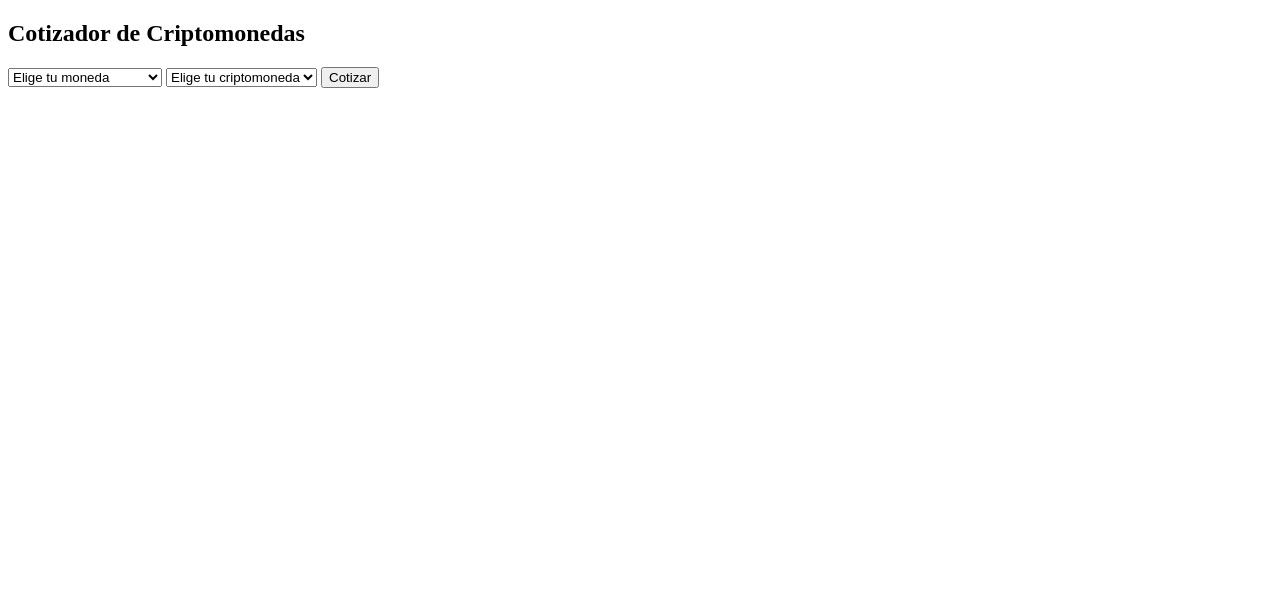
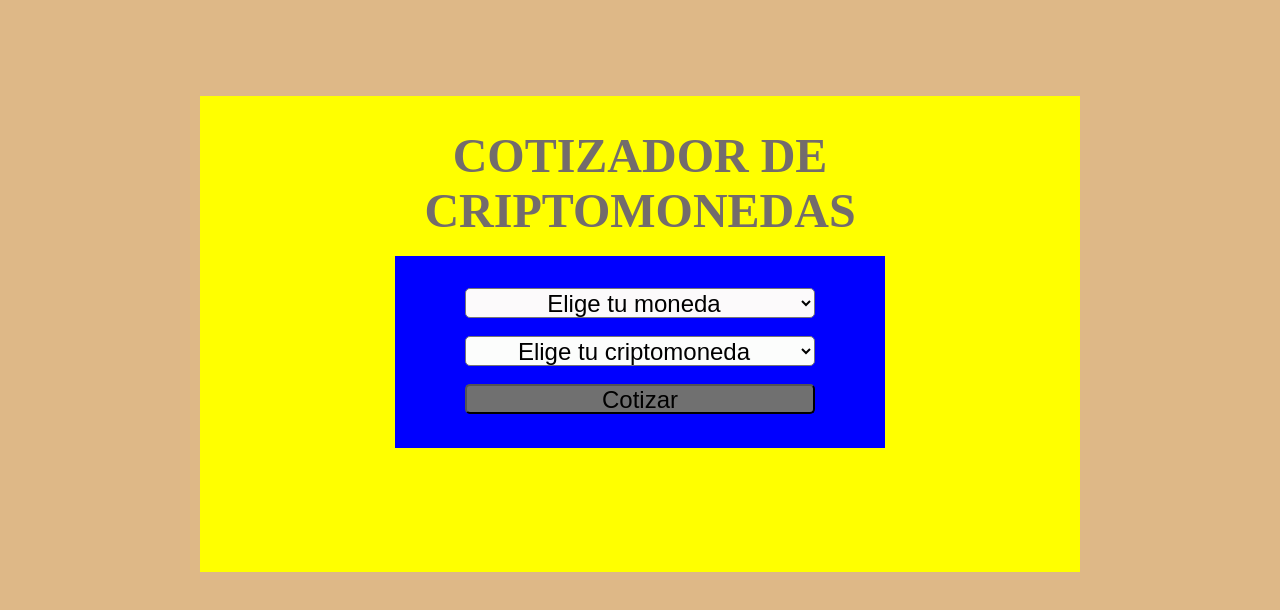
Before and after one commit to Brianbrowncoopman/api_cripto_js, a plain HTML site: page index.html in a window 1280 px wide. Drawn offline with Linux system fonts and the light colour scheme; no server answers.

Commit message:
23:41 20-8

```diff
--- a/index.html
+++ b/index.html
@@ -11,23 +11,25 @@
 <body>
     <section class="main-section">
         <h2>Cotizador de Criptomonedas</h2>
+        <br>
         <div class="container">
-            <div class="image-side"></div>
             <div class="form-side">
                 <form action="" id="form-search">
                     <select id="moneda" name="moneda">
-                        <option value="">Elige tu moneda</option>
-                        <option value="USD">Dolar Estadounidense</option>
-                        <option value="MXN">Peso Mexicano</option>
-                        <option value=">ClP">Peso Chileno</option>
-                        <option value="EUR">Euros</option>
+                        <option value ="">Elige tu moneda</option>
+                        <option value ="USD">Dolar Estadounidense</option>
+                        <option value ="MXN">Peso Mexicano</option>
+                        <option value ="CLP">Peso Chileno</option>
+                        <option value ="EUR">Euros</option>
                     </select>
-
-                    <select id="criptomonedas" name="criptomoneda">
-                        <option value="" >Elige tu criptomoneda</option>
+                    <br>
+                    <br>
+                    <select id ="criptomonedas" name="criptomoneda">
+                        <option value ="" >Elige tu criptomoneda</option>
                     </select>
-
-                    <input class="" type="submit" value="Cotizar" />
+                    <br>
+                    <br>
+                    <input class ="charge" type ="submit" value ="Cotizar" />
                     <div class="container-answer"></div>
                     <!-- <div class="display-info">
                         <p class="main-price">Precio: <span>$433.33</span></p>
--- a/style.css
+++ b/style.css
@@ -0,0 +1,68 @@
+*{
+    padding: 0;
+    margin: 0;
+}
+
+body {
+    background-color: burlywood;
+    padding: 6rem;
+
+    justify-items: center;
+    align-items: center;
+}
+
+.main-section {
+    width: 75%;
+    height: 25.75rem;
+    padding: 2rem;
+    background-color: yellow;
+    display: flex;
+    flex-direction: column;
+    align-items: center;
+    justify-items: center;
+}
+
+.main-section h2 {
+    text-transform: uppercase;
+    color: #736c6c;
+    font-size: 300%;
+    text-align: center;
+}
+
+.container {
+    width: 60%;
+    height: 10rem;
+    background-color: blue;
+    padding-top: 2rem;
+    display: flex;
+    flex-direction: column;
+    justify-items: center;
+    gap: 30px;
+    align-items: center;
+    text-align: center;
+}
+
+#moneda {
+    width: 350px;
+    height: 30px;
+    background-color: rgb(252, 250, 251);
+    border-radius: 5px;
+    font-size: 150%;
+    text-align: center;
+}
+
+#criptomonedas {
+    width: 350px;
+    height: 30px;
+    background-color: rgb(252, 253, 252);
+    border-radius: 5px;
+    font-size: 150%;
+    text-align: center;
+}
+input {
+    width: 350px;
+    height: 30px;
+    background-color: rgb(112, 112, 112);
+    border-radius: 5px;
+    font-size: 150%;
+}
```
Also changed, not shown: main.js (+2 -53 lines), 1 other file.
